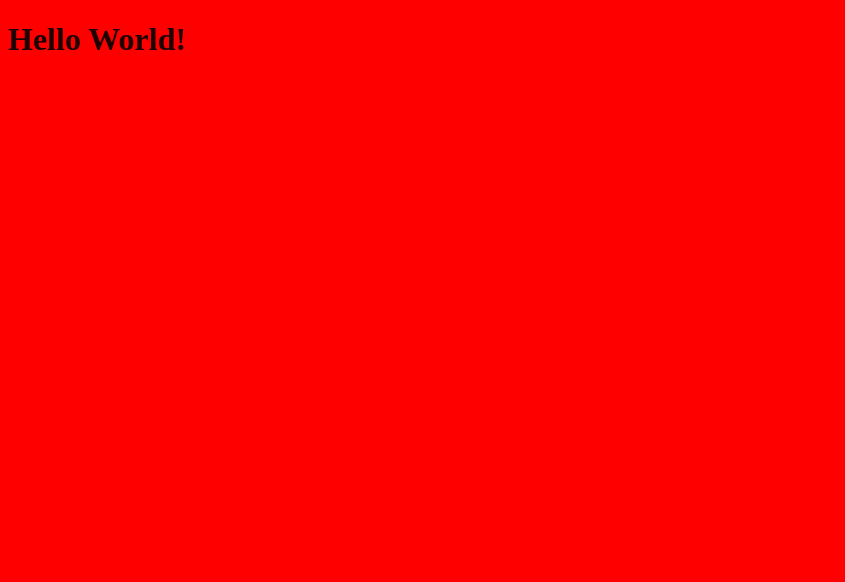
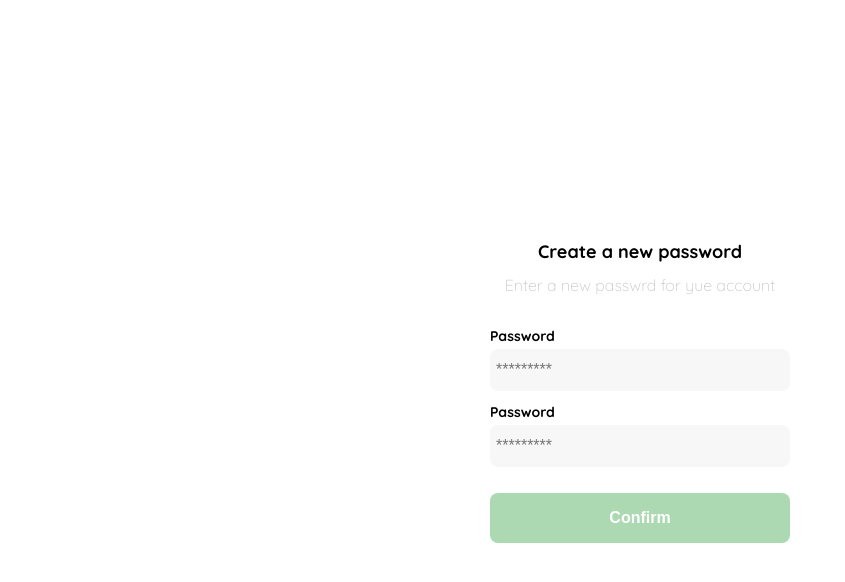
Before and after one commit to disotocastro/react-ecommerce, a React app: page / in a window 1280 px wide. Shown: the top 582 px of the page, without its empty margins (0-845 px from the left). Built offline with nearby package versions, Linux system fonts and the light colour scheme.

Commit message:
Se agregan estilos, _vars, se configura el weback para poder usar css y sass

```diff
--- a/public/index.html
+++ b/public/index.html
@@ -1,12 +1,18 @@
 <!DOCTYPE html>
 <html lang="en">
+
 <head>
   <meta charset="UTF-8">
   <meta http-equiv="X-UA-Compatible" content="IE=edge">
   <meta name="viewport" content="width=device-width, initial-scale=1.0">
+  <link rel="preconnect" href="https://fonts.googleapis.com">
+  <link rel="preconnect" href="https://fonts.gstatic.com" crossorigin>
+  <link href="https://fonts.googleapis.com/css2?family=Quicksand:wght@300;500;700&display=swap" rel="stylesheet">
   <title>React E-Commerce</title>
 </head>
+
 <body>
   <div id="app"></div>
 </body>
+
 </html>
--- a/src/components/App.jsx
+++ b/src/components/App.jsx
@@ -1,10 +1,18 @@
 import React from 'react';
-import '../styles/global.scss'
+import Layout from '../containers/Layout';
+import Login from '../containers/Login';
+import '../styles/global.css'
+
 
 const App = () => {
 	return (
-		<h1>Hello World!</h1>
+		<Layout>
+			<Login/>
+		</Layout>
 	);
 }
 
 export default App;
+
+// Layaout se abre y se cierra porque recibe {children}
+// login se cierra desde el principio porque no recibe ningun valor.
--- /dev/null
+++ b/src/containers/Layout.jsx
@@ -0,0 +1,12 @@
+// Parte principal del proyecto
+import React from 'react';
+
+const Layout = ({children}) => {
+  return (
+    <div className="Layout">
+      {children}
+    </div>
+   );
+}
+// Layaout recibe componentes hijos
+export default Layout;
--- a/src/containers/Login.jsx
+++ b/src/containers/Login.jsx
@@ -1,4 +1,5 @@
 import React from 'react';
+import '../styles/Login.scss';
 
 const Login = () =>{
   // Se ingresa el Login del HTML.
@@ -9,17 +10,13 @@ const Login = () =>{
     <div className="login">
       <div className="form-container">
         <img src="./logos/logo_yard_sale.svg" alt="logo" className="logo"/>
-
         <h1 className="title">Create a new password</h1>
         <p className="subtitle">Enter a new passwrd for yue account</p>
-
         <form action="/" className="form">
           <label for="password" className="label">Password</label>
           <input type="password" id="password" placeholder="*********" className="input input-password"/>
-
           <label for="new-password" className="label">Password</label>
           <input type="password" id="new-password" placeholder="*********" className="input input-password"/>
-
           <input type="submit" value="Confirm" className="primary-button login-button"/>
         </form>
       </div>
--- /dev/null
+++ b/src/styles/Login.scss
@@ -0,0 +1,80 @@
+@import 'vars';
+
+.login {
+  width: 100%;
+  height: 100vh;
+  display: grid;
+  place-items: center;
+}
+
+.form-container {
+  display: grid;
+  grid-template-rows: auto 1fr auto;
+  width: 300px;
+}
+
+.logo {
+  width: 150px;
+  margin-bottom: 48px;
+  justify-self: center;
+  display: none;
+}
+
+.title {
+  font-size: var(--lg);
+  margin-bottom: 12px;
+  text-align: center;
+}
+
+.subtitle {
+  color: var(--very-light-pink);
+  font-size: var(--md);
+  font-weight: 300;
+  margin-top: 0;
+  margin-bottom: 32px;
+  text-align: center;
+}
+
+.form {
+  display: flex;
+  flex-direction: column;
+}
+
+.label {
+  font-size: var(--sm);
+  font-weight: bold;
+  margin-bottom: 4px;
+}
+
+.input {
+  background-color: var(--text-input-field);
+  border: none;
+  border-radius: 8px;
+  height: 30px;
+  font-size: var(--md);
+  padding: 6px;
+  margin-bottom: 12px;
+}
+
+.primary-button {
+  background-color: var(--hospital-green);
+  border-radius: 8px;
+  border: none;
+  color: var(--white);
+  width: 100%;
+  cursor: pointer;
+  font-size: var(--md);
+  font-weight: bold;
+  height: 50px;
+}
+
+.login-button {
+  margin-top: 14px;
+  margin-bottom: 30px;
+}
+
+@media (max-width: 640px) {
+  .logo {
+    display: block;
+  }
+}
--- /dev/null
+++ b/src/styles/_vars.scss
@@ -0,0 +1,10 @@
+:root {
+  --white: #FFFFFF;
+  --black: #000000;
+  --very-light-pink: #C7C7C7;
+  --text-input-field: #F7F7F7;
+  --hospital-green: #ACD9B2;
+  --sm: 14px;
+  --md: 16px;
+  --lg: 18px;
+}
--- /dev/null
+++ b/src/styles/global.css
@@ -0,0 +1,12 @@
+body {
+  margin: 0;
+  font-family: 'Quicksand', sans-serif;
+}
+
+/*
+  Este archivo es .css
+  sin embargo, no hay ningún problema
+  con trabajar css + sass, mezclados.
+
+  Esto se configura en la configuracion del proyecto.
+*/
--- a/src/styles/global.scss
+++ /dev/null
@@ -1,7 +0,0 @@
-$base-color: #FF0000;
-$color: rgba(black, 0.88);
-
-body {
-  background-color: $base-color;
-  color: $color;
-}
--- a/webpack.config.js
+++ b/webpack.config.js
@@ -30,12 +30,12 @@ module.exports = {
                     }
                 ]
             },{
-                test: /\.s[ac]ss$/i,
+                test: /\.(css|s[ac]ss)$/i,
                 use: [
                     "style-loader",
                     "css-loader",
                     "sass-loader",
-                ],
+                ]
             }
         ]
     },
```
Lines whose indentation alone changed are shown as unchanged.
